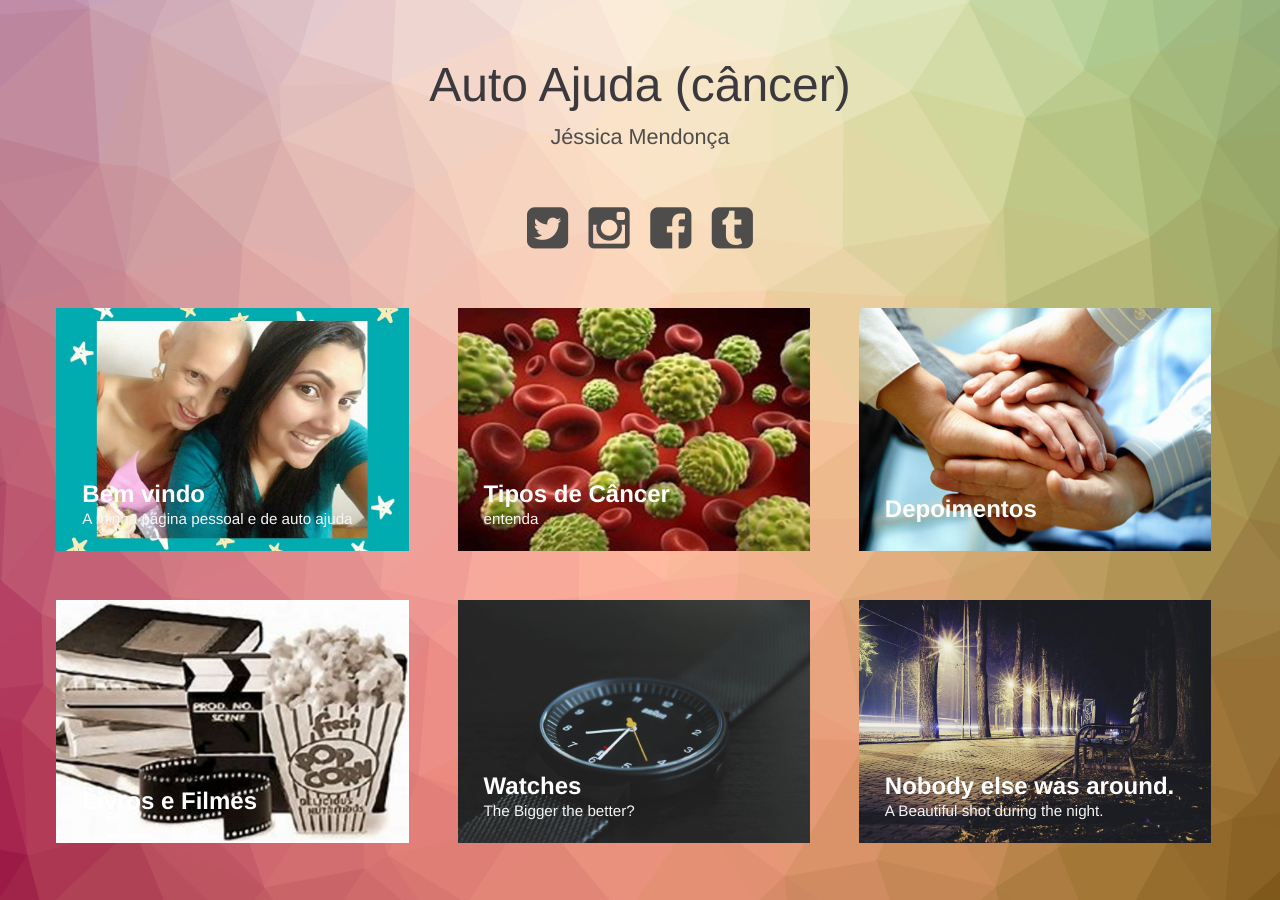
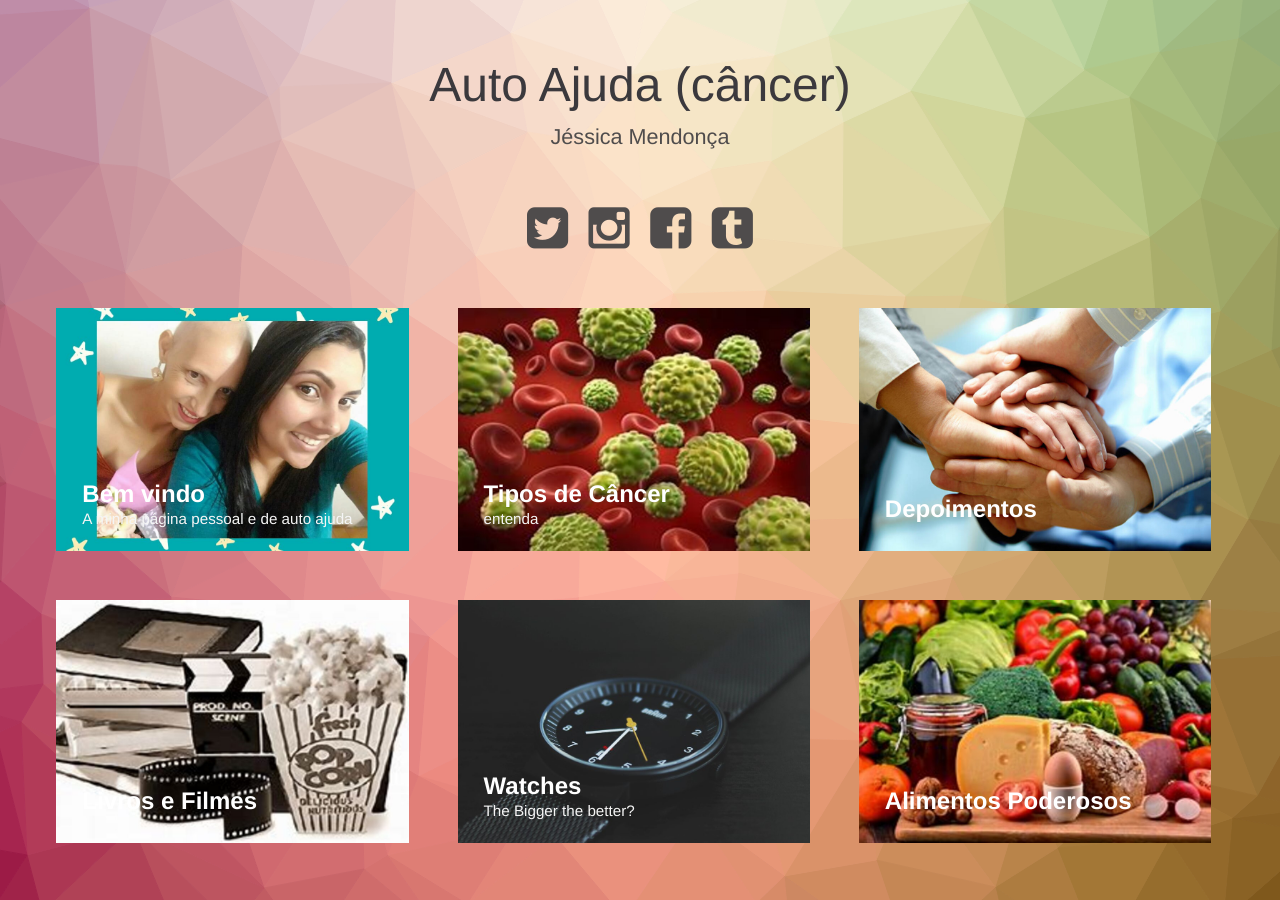
Before and after one commit to jessmendonca/jessmendonca.github.io, a Jekyll site: the page built from index.html, in a window 1280 px wide. Built offline with Jekyll 4.4.1, drawn with Linux system fonts in a browser that asks for light colours; some of the changed lines change nothing that is shown.

Commit message:
MUDANÇAS

```diff
--- a/_posts/2015-04-21-city-nights.markdown
+++ b/_posts/2015-04-21-city-nights.markdown
@@ -1,20 +1,13 @@
 ---
-title:  "Nobody else was around."
-subtitle: "A Beautiful shot during the night."
-author: "Wferr"
-avatar: "img/authors/wferr.png"
-image: "img/b.jpg"
-date:   2015-04-21 12:12:12
+title:  "Alimentos Poderosos"
+image: "img/alim.jpg"
 ---
 
-### Dolor sit amet?
-Lorem ipsum dolor sit amet, consectetur adipiscing elit. Proin vestibulum non mi non pulvinar. Donec tempus risus vel ex fringilla tempor. Vivamus pharetra non mauris quis fermentum. Vestibulum sed maximus elit, sit amet suscipit orci. Morbi at enim at libero dignissim egestas vel ac nisi. Etiam at lectus a arcu sodales consequat. Aliquam consequat ligula sed purus tincidunt, a ultrices nibh dapibus. Phasellus convallis ipsum nec semper ultricies. In facilisis lacus velit, sit amet lacinia velit blandit id. Nullam ut magna erat. Aliquam sit amet dapibus odio, aliquet tempus tortor. Donec in nisi massa.
+### Alimentos poderosos para a prevenção e combate ao Câncer.
+Os alimentos que combatem o câncer são, principalmente, Vegetais, Frutas e cereais integrais, devido a certas substâncias específicas, como os antioxidantes que protegem as células do organismo ajudando a combater e a evitar o aparecimento de câncer. Além disso, O câncer é uma doença que se caracteriza pelo crescimento desordenado das células, que se dividem muito rapidamente, invadindo tecidos e órgãos e formando tumores que podem se espalhar para outras regiões do corpo.
 
-### Aliquam suscipit.
-Cras eget nisl accumsan, porta nisl in, egestas sapien. Vestibulum gravida nulla sed facilisis tempor. Suspendisse maximus nisi sit amet velit sodales fringilla. Vivamus luctus risus eget dui consectetur porttitor. Maecenas ut ultrices orci. Maecenas mollis est eu sodales mollis. Nulla facilisi. Suspendisse eros arcu, elementum sed sem eu, pharetra rhoncus odio. Proin nec tincidunt velit. Cras nisl augue, faucibus sed mauris in, vestibulum mollis nisl. Nam id libero ultrices, consequat ex vitae, convallis nulla.
+### ALHO
 
-Suspendisse lorem odio, blandit at nisl quis, hendrerit tempus tellus. Donec eget leo quis nisi vulputate consectetur. Praesent dignissim enim elit, congue luctus nisl cursus at. Sed rutrum molestie risus. Donec vulputate gravida accumsan. Vivamus tempus ullamcorper eleifend. Sed sagittis mi ut dolor tincidunt, ac rutrum nisi commodo.
+### UVA
 
-Fusce non elit in diam rutrum vestibulum. Donec vitae elementum erat. Praesent elementum eget justo at bibendum. Fusce interdum diam lorem, ut placerat elit pretium quis. Quisque eu urna at quam commodo sagittis. Etiam posuere convallis tincidunt. Phasellus vitae ligula neque. Vivamus a purus at dolor iaculis placerat. Curabitur convallis eu lacus congue sagittis.
-
-Aliquam suscipit fermentum mauris a accumsan. In facilisis, mauris quis pulvinar tempus, turpis sapien sodales nibh, nec feugiat augue est quis nisi. Fusce eget odio feugiat, luctus quam et, dapibus nulla. Sed ornare lacus non libero lacinia pretium. In eu dui vitae purus euismod feugiat ac ac est. Morbi vitae pretium lorem, non eleifend felis. Nullam at massa feugiat, rutrum elit at, semper lacus. Etiam vel rutrum felis. Nullam quis auctor lorem, et tempor arcu.
+### LINHAÇA
```
Also changed, not shown: img/LF2.jpg (added), img/ONGS.jpg (added), img/ONGS2.jpg (added), img/alim.jpg (added).
